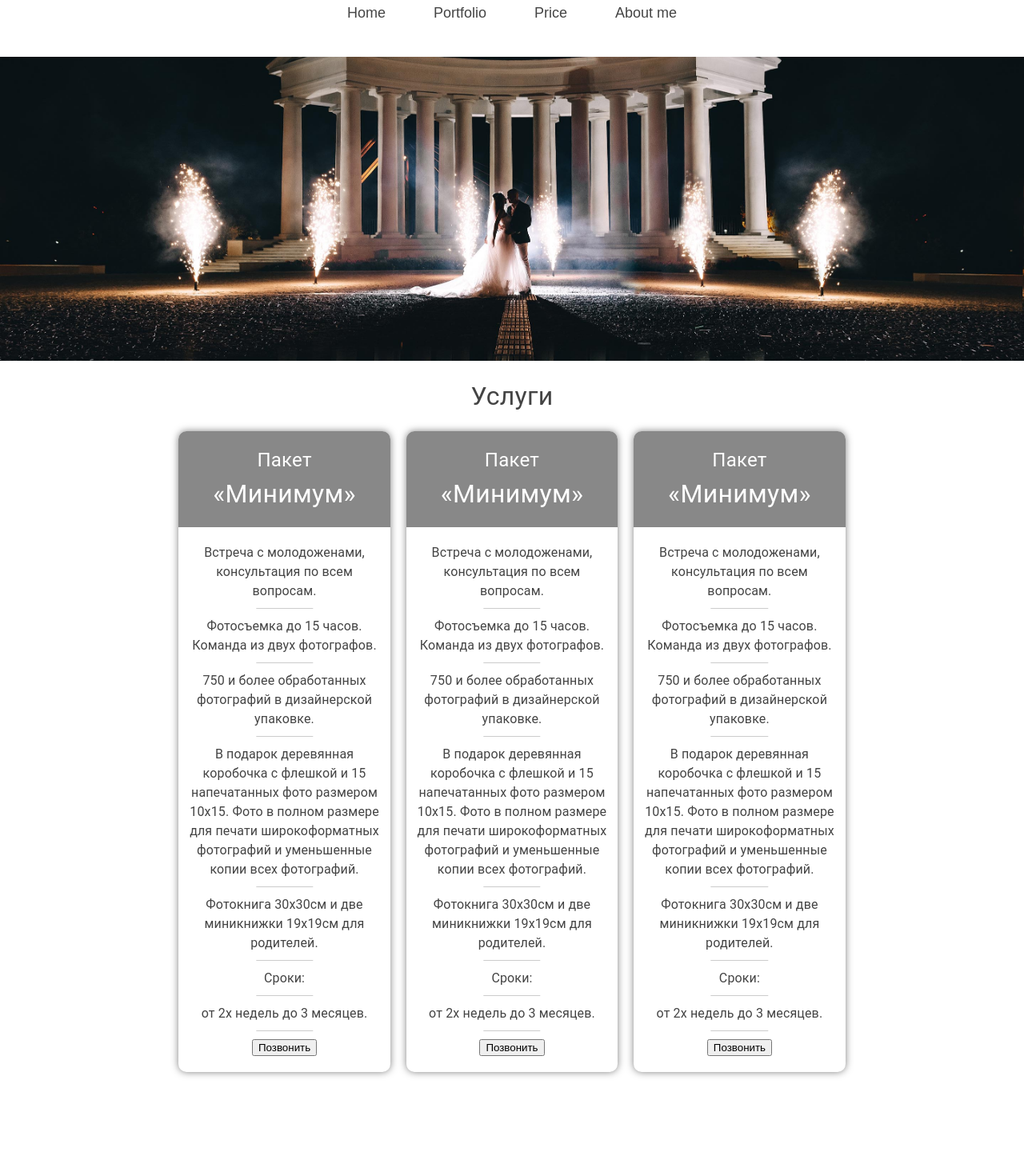
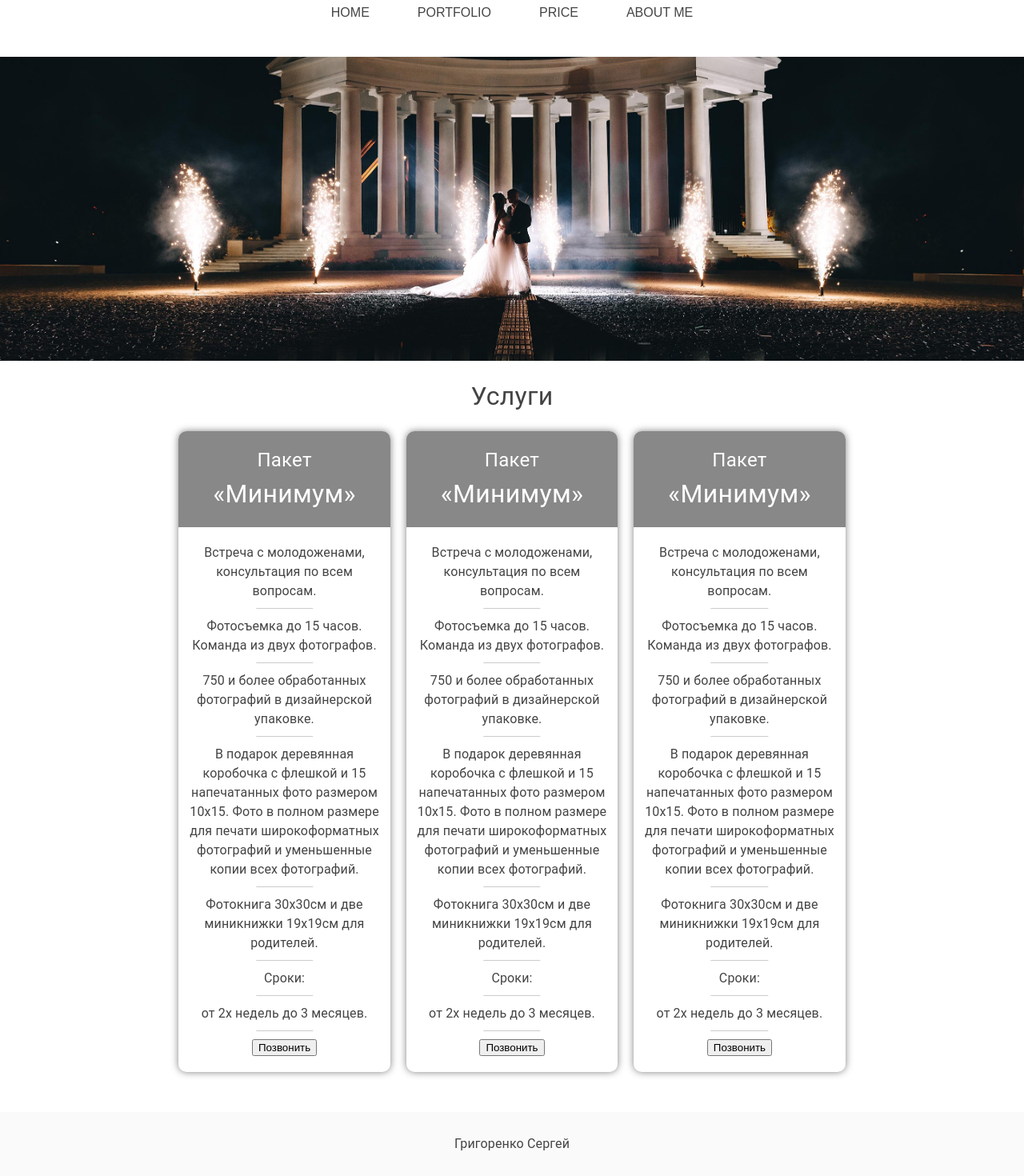
Before and after one commit to VitalyLazarenko/photography-landing, a React (Create React App) app: page / in a window 1280 px wide. Shown: the part 189-1659 px from the top of the page at 80% size. Before the commit the page ends 1579 px from the top, so only its background shows below. Built offline with nearby package versions, Linux system fonts and the light colour scheme.

Commit message:
create footer 1.0

```diff
--- a/src/App.tsx
+++ b/src/App.tsx
@@ -7,18 +7,15 @@ import AppRouter from "./app.router";
 import HeaderComponent from "./components/Header.component";
 import HomePage from "./pages/Home.page";
 import PricePage from "./pages/Price.page";
+import Footer from "./components/Footer.component";
 
 const App: React.FC = () => (
     <main className={styles.main}>
         <HeaderComponent/>
         {/*<HomePage/>*/}
         <PricePage/>
+        <Footer/>
     </main>
-    // <Provider store={store}>
-    //   <main className={styles.main}>
-    //     <AppRouter />
-    //   </main>
-    // </Provider>
 );
 
 export default App;
--- a/src/components/Footer.component/Footer.tsx
+++ b/src/components/Footer.component/Footer.tsx
@@ -1,10 +1,11 @@
 import React from "react";
 import styles from './footer.module.scss';
+import {Grid, Typography} from "@material-ui/core";
 
 export const Footer = () => {
     return (
-        <div>
-            <p>Footer component!</p>
-        </div>
+        <Grid container className={styles.footer_wrapper}>
+            <Typography className={styles.title}>Григоренко Сергей</Typography>
+        </Grid>
     )
 }
--- a/src/components/Footer.component/footer.module.scss
+++ b/src/components/Footer.component/footer.module.scss
@@ -0,0 +1,18 @@
+.footer_wrapper {
+  height: 80px;
+  background-color: #fafafa;
+
+  display: flex;
+  justify-content: center;
+  align-items: center;
+  transition: all .25s ease-out;
+
+  .title {
+    color: #444444;
+    transition: color .25s ease-out;
+
+    &:hover {
+      color: #a38c4d;
+    }
+  }
+}
--- a/src/components/Footer.component/index.tsx
+++ b/src/components/Footer.component/index.tsx
@@ -1 +1,3 @@
-export * from './Footer';
+import {Footer} from './Footer';
+
+export default Footer;
--- a/src/components/Header.component/header.module.scss
+++ b/src/components/Header.component/header.module.scss
@@ -24,7 +24,8 @@
       box-shadow: none;
       border: none;
 
-      font-size: 18px;
+      text-transform: uppercase;
+      font-size: 16px;
       line-height: 30px;
       padding: 10px 30px;
       color: #444;
```
